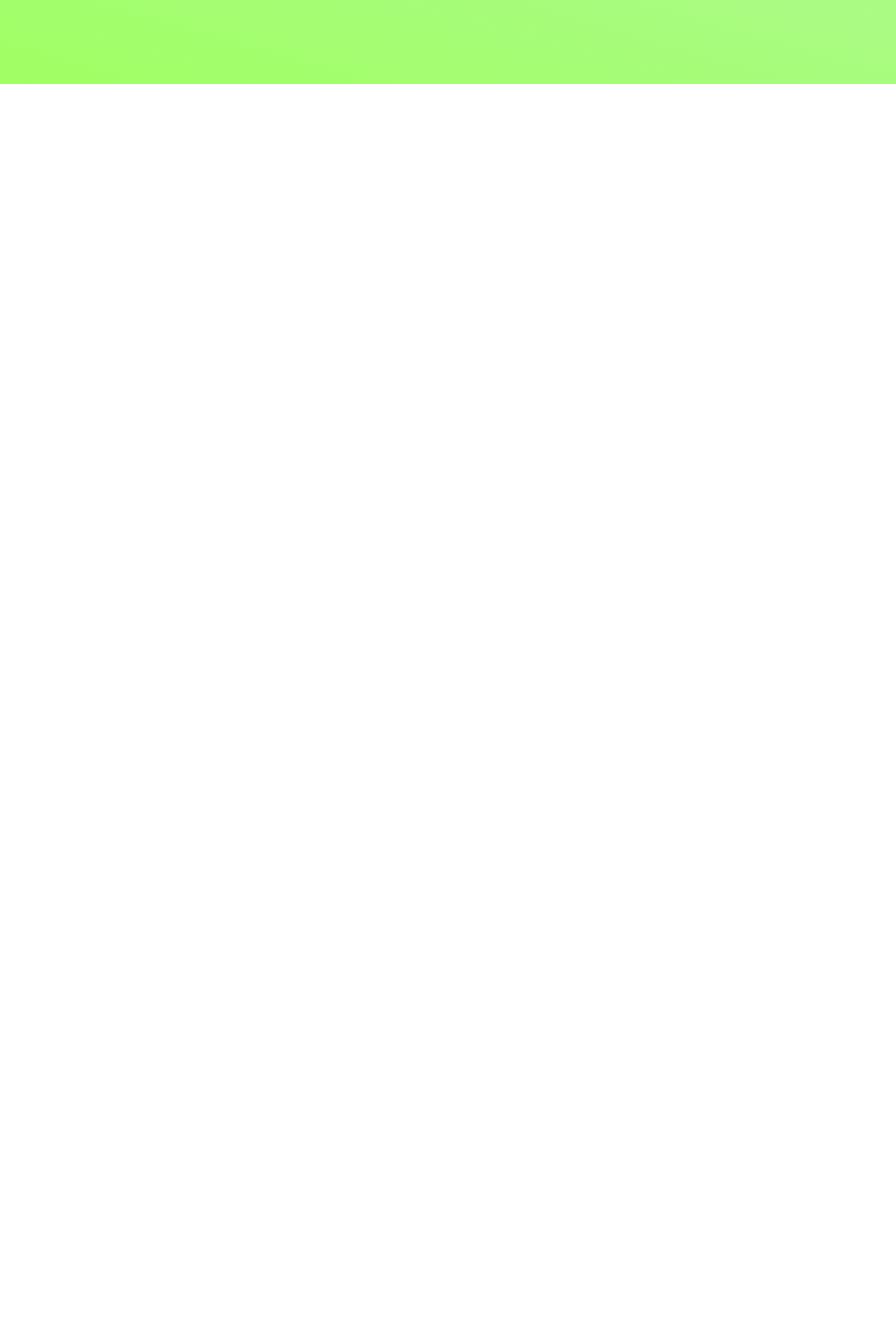
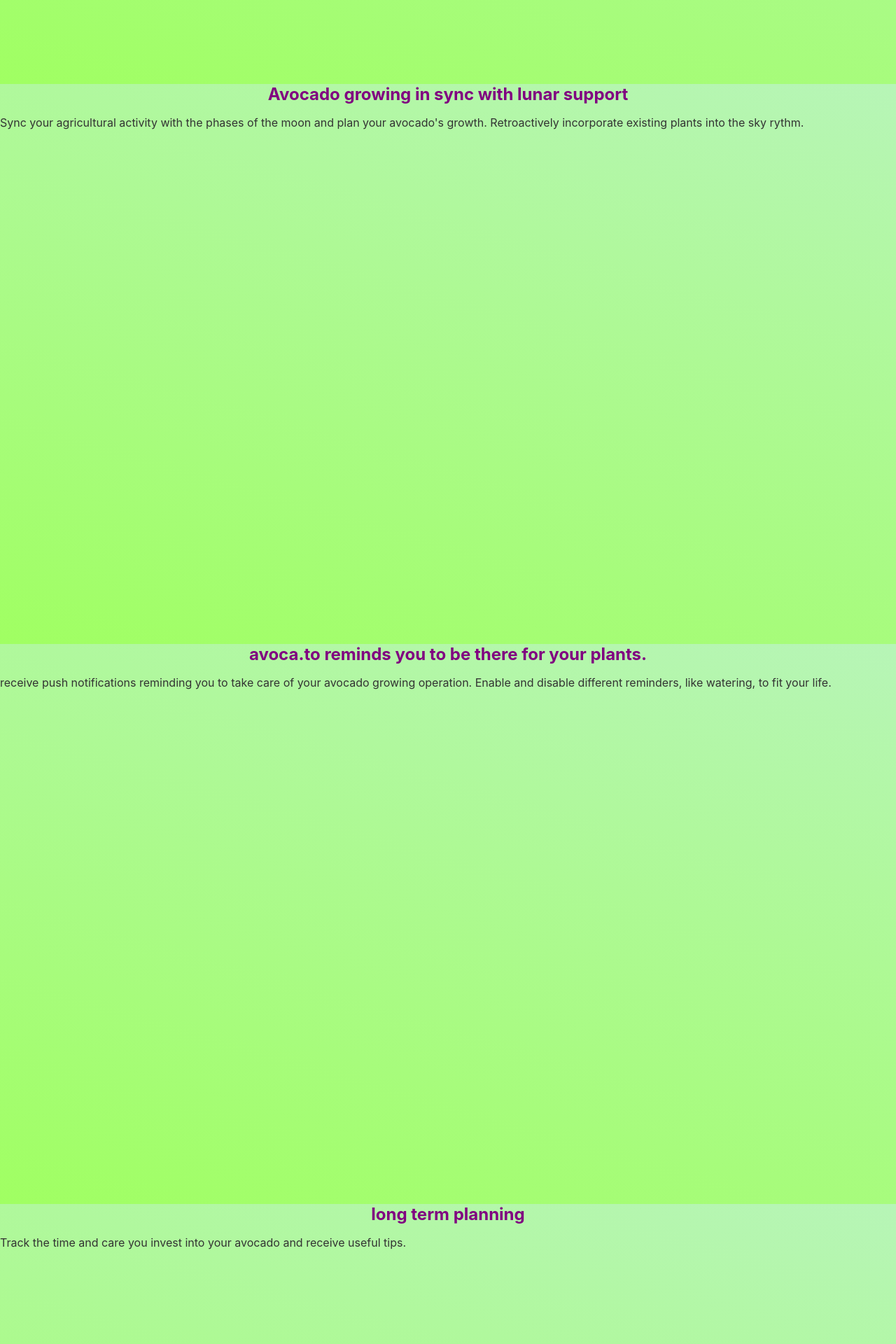
Before and after one commit to clemenz5/AvocadoLandingPage, a Svelte app: page / in a window 1280 px wide. Shown: the part 680-2600 px from the top of the page at 70% size. Before the commit the page ends 800 px from the top, so only its background shows below. Built offline with nearby package versions, Linux system fonts and the light colour scheme.

Commit message:
preliminary feature list

```diff
--- a/src/App.svelte
+++ b/src/App.svelte
@@ -23,3 +23,25 @@
 <section class="hero">
 	<h1>avoca.to - do all the avocado things</h1>
 </section>
+<section class="hero">
+	<h1>Avocado growing in sync with lunar support</h1>
+	<p>Sync your agricultural activity with the phases of the moon and plan your avocado's growth. Retroactively incorporate existing plants into the sky rythm.</p>
+</section>
+<section class="hero">
+	<h1>avoca.to reminds you to be there for your plants.</h1>
+	<p>receive push notifications reminding you to take care of your avocado growing operation. Enable and disable different reminders, like watering, to fit your life.</p>
+</section>
+<section class="hero">
+	<h1>long term planning</h1>
+	<p>Track the time and care you invest into your avocado and receive useful tips. </p>
+</section>
+<section class="hero">
+	<h1>Acoustic Growth Stimulation</h1>
+	<p>connect your avocados to other avoca.to users around the world and let them talk to each other. Stream your fav piece by Mozart straight to them green goodies.</p>
+</section>
+<section>
+<h1>
+	Multicavo.
+</h1>
+<p>Effortlessly manage large-scale (like 5 plant) operations even if they were planted at different times.</p>
+</section>
```
